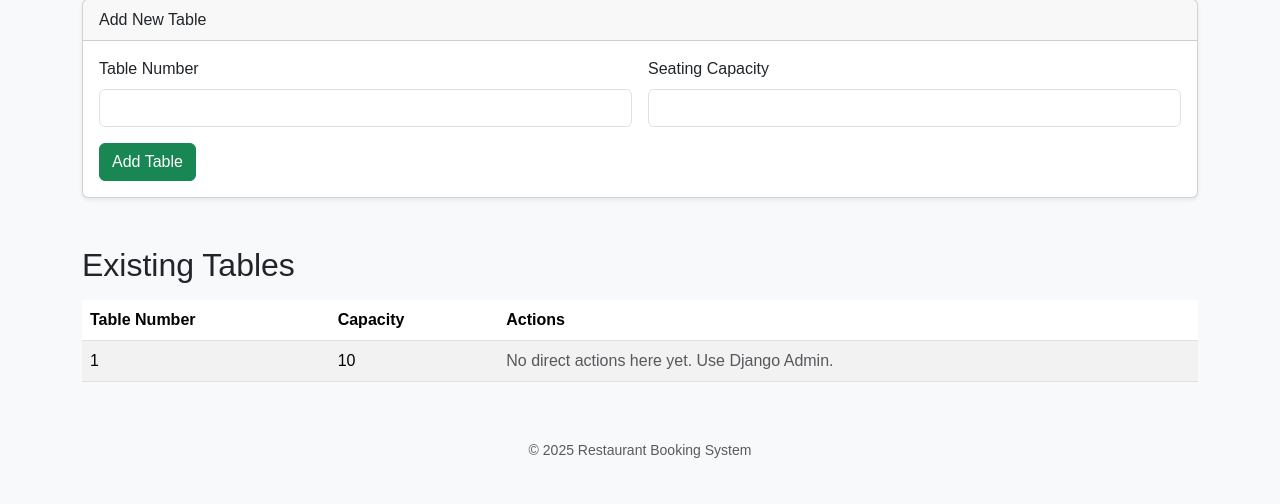
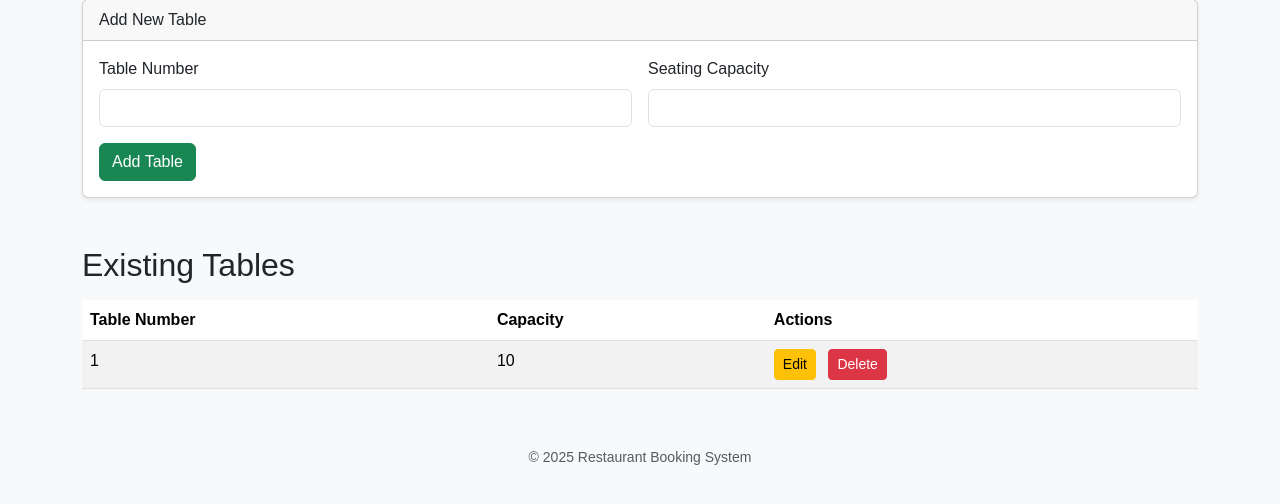
Before and after one commit to yohannes2025/pp4_restaurant_booking, a Django app: page /staff/tables/ in a window 1280 px wide. Shown: the part 169-673 px from the top of the page. Run offline with Django 5.2, Linux system fonts and the light colour scheme; a user stored in the database is signed in; tables that the repository leaves empty hold one stand-in row (values such as "Sample post").

Commit message:
59. Add edit and delete actions for tables in staff interface

```diff
--- a/bookings/templates/bookings/staff_booking_list.html
+++ b/bookings/templates/bookings/staff_booking_list.html
@@ -51,8 +51,7 @@
                             <td>{{ booking.number_of_guests }}</td>
                             <td><span class="badge {% if booking.status == 'pending' %}bg-warning{% elif booking.status == 'confirmed' %}bg-success{% elif booking.status == 'cancelled' %}bg-danger{% else %}bg-secondary{% endif %}">{{ booking.get_status_display }}</span></td>
                             <td>
-                                {# Link to detail view will be added later #}
-                                <a href="#" class="btn btn-info btn-sm">View/Edit</a>
+                                <a href="{% url 'staff_booking_detail' booking.id %}" class="btn btn-info btn-sm">View/Edit</a>
                             </td>
                         </tr>
                     {% endfor %}
--- a/bookings/templates/bookings/staff_table_list.html
+++ b/bookings/templates/bookings/staff_table_list.html
@@ -47,8 +47,11 @@
                             <td>{{ table.number }}</td>
                             <td>{{ table.capacity }}</td>
                             <td>
-                                {# Links for edit/delete will be added later #}
-                                <span class="text-muted">No direct actions here yet. Use Django Admin.</span>
+                                <a href="{% url 'staff_table_edit' table.id %}" class="btn btn-sm btn-warning me-2">Edit</a>
+                                <form action="{% url 'staff_table_delete' table.id %}" method="post" class="d-inline">
+                                    {% csrf_token %}
+                                    <button type="submit" class="btn btn-sm btn-danger" onclick="return confirm('Are you sure you want to delete Table {{ table.number }}? This cannot be undone and will affect related bookings!');">Delete</button>
+                                </form>
                             </td>
                         </tr>
                     {% endfor %}
```
